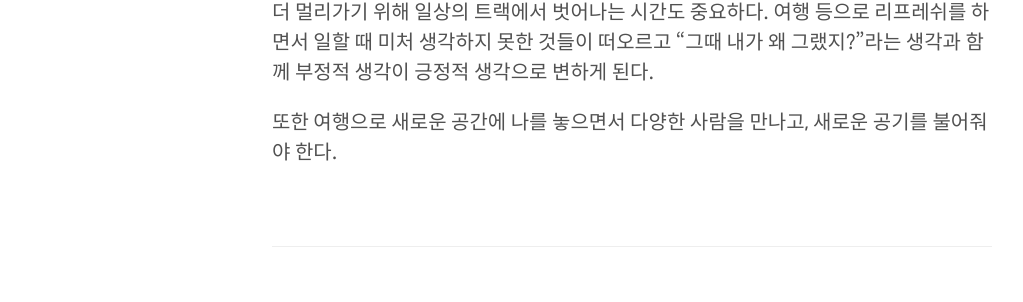
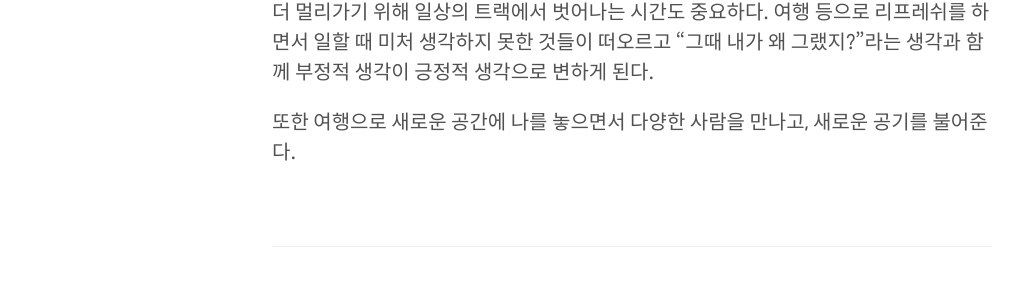
Before and after one commit to hyuunnn/hyuunnn.github.io, a Jekyll site: the page built from _posts/2022-09-11-keep-going.md, in a window 1280 px wide and 900 px high, scrolled down 1941 px. Shown: the part 372-674 px from the top of the window, without its empty margins (8-1031 px from the left). Built offline with Jekyll 4.4.1, drawn with Linux system fonts in a browser that asks for light colours.

Commit message:
Update 2022-09-11-keep-going.md

```diff
--- a/_posts/2022-09-11-keep-going.md
+++ b/_posts/2022-09-11-keep-going.md
@@ -58,4 +58,4 @@
 
 더 멀리가기 위해 일상의 트랙에서 벗어나는 시간도 중요하다. 여행 등으로 리프레쉬를 하면서 일할 때 미처 생각하지 못한 것들이 떠오르고 "그때 내가 왜 그랬지?"라는 생각과 함께 부정적 생각이 긍정적 생각으로 변하게 된다.
 
-또한 여행으로 새로운 공간에 나를 놓으면서 다양한 사람을 만나고, 새로운 공기를 불어줘야 한다.
+또한 여행으로 새로운 공간에 나를 놓으면서 다양한 사람을 만나고, 새로운 공기를 불어준다.
```
